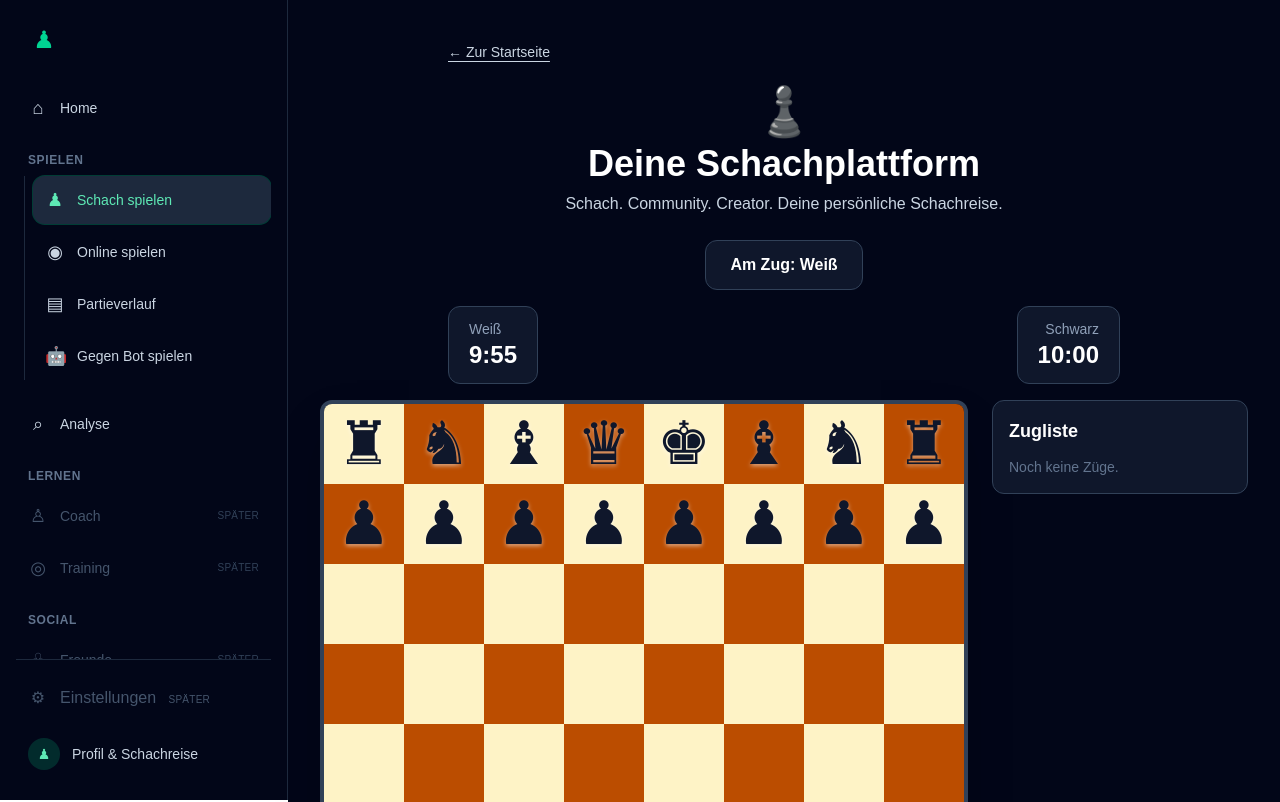
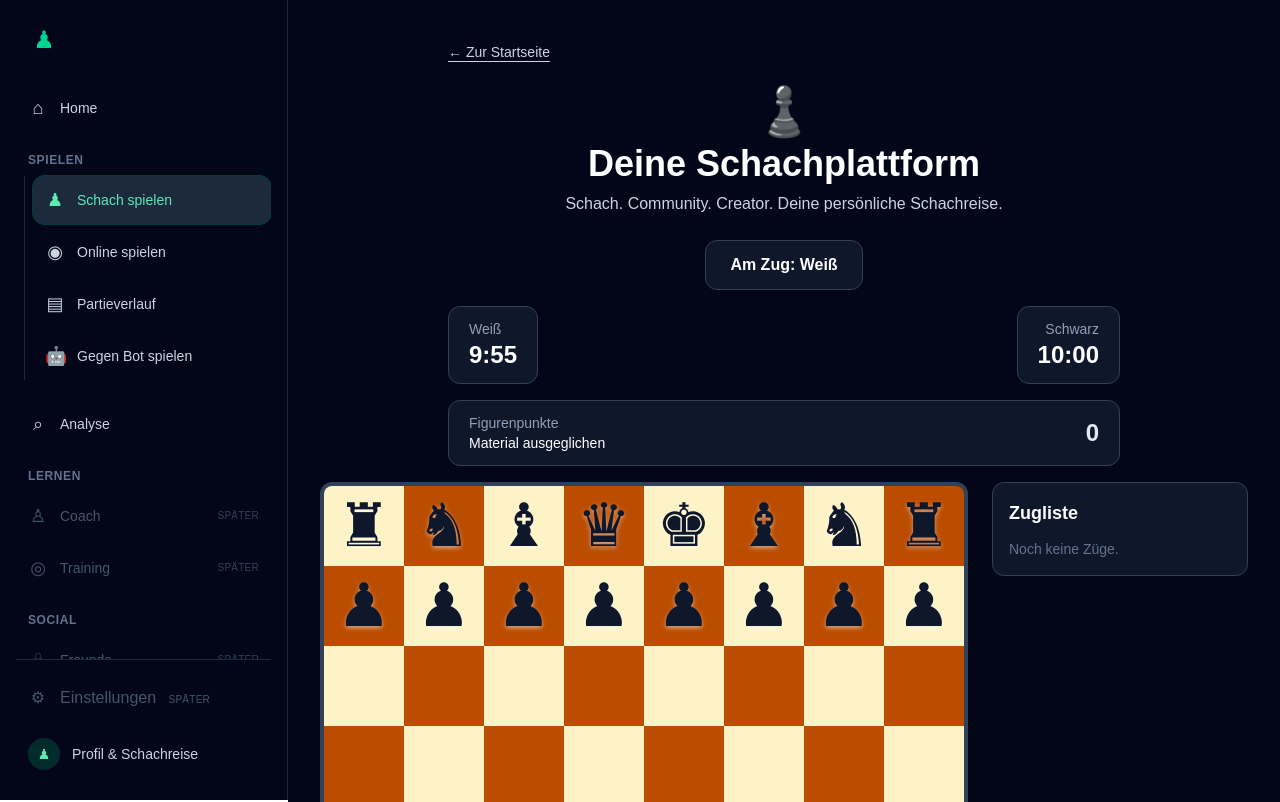
Before and after one commit to Davidbi08/schach-plattform, a Next.js app: page /play in a window 1280 px wide. Shown: the top 802 px of the page. Built offline with nearby package versions, Linux system fonts and the light colour scheme.

Commit message:
Show material balance in local and bot games

```diff
--- a/app/play/page.tsx
+++ b/app/play/page.tsx
@@ -2,6 +2,7 @@
 
 import { useEffect, useRef, useState } from 'react';
 import { Chess } from 'chess.js';
+import { getMaterialAdvantage } from '@/lib/chess/material';
 
 const pieceSymbols: Record<string, string> = {
   wK: '♔', wQ: '♕', wR: '♖', wB: '♗', wN: '♘', wP: '♙',
@@ -222,6 +223,15 @@ export default function Home() {
   }
 
   const userColor = botColor === 'w' ? 'b' : 'w';
+  const materialAdvantage = getMaterialAdvantage(game);
+  const materialScore = botElo !== null
+    ? (userColor === 'w' ? materialAdvantage : -materialAdvantage)
+    : materialAdvantage;
+  const materialLeader = materialScore === 0
+    ? 'Material ausgeglichen'
+    : botElo !== null
+      ? (materialScore > 0 ? 'Du' : 'Bot') + ' hat ' + Math.abs(materialScore) + ' Punkt' + (Math.abs(materialScore) === 1 ? '' : 'e') + ' mehr'
+      : (materialScore > 0 ? 'Weiß' : 'Schwarz') + ' hat ' + Math.abs(materialScore) + ' Punkt' + (Math.abs(materialScore) === 1 ? '' : 'e') + ' mehr';
   const currentPlayer = botElo !== null
     ? game.turn() === botColor ? 'Bot' : 'Du (' + (userColor === 'w' ? 'Weiß' : 'Schwarz') + ')'
     : game.turn() === 'w' ? 'Weiß' : 'Schwarz';
@@ -253,6 +263,10 @@ export default function Home() {
         <div className="mb-4 flex w-full max-w-2xl justify-between gap-4">
           <div className="rounded-xl border border-slate-700 bg-slate-900 px-5 py-3"><div className="text-sm text-slate-400">{botElo !== null && botColor === 'w' ? 'Bot (Weiß)' : 'Weiß'}</div><div className="text-2xl font-bold">{clockMinutes === 0 ? '∞' : formatTime(whiteTime)}</div></div>
           <div className="rounded-xl border border-slate-700 bg-slate-900 px-5 py-3 text-right"><div className="text-sm text-slate-400">{botElo !== null && botColor === 'b' ? 'Bot (Schwarz)' : 'Schwarz'}</div><div className="text-2xl font-bold">{clockMinutes === 0 ? '∞' : formatTime(blackTime)}</div></div>
+        </div>
+        <div className="mb-4 flex w-full max-w-2xl items-center justify-between rounded-xl border border-slate-700 bg-slate-900 px-5 py-3" aria-live="polite" aria-label={'Materialbilanz: ' + materialLeader}>
+          <div><div className="text-sm text-slate-400">Figurenpunkte</div><div className="text-sm font-medium">{materialLeader}</div></div>
+          <div className={'text-2xl font-bold tabular-nums ' + (materialScore > 0 ? 'text-emerald-300' : materialScore < 0 ? 'text-rose-300' : 'text-slate-200')}>{materialScore > 0 ? '+' : materialScore < 0 ? '−' : ''}{Math.abs(materialScore)}</div>
         </div>
         <div className="flex flex-col gap-6 lg:flex-row lg:items-start">
           <div className="overflow-hidden rounded-xl border-4 border-slate-700 shadow-2xl">
```
